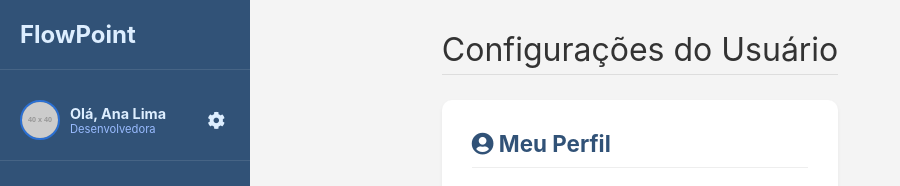
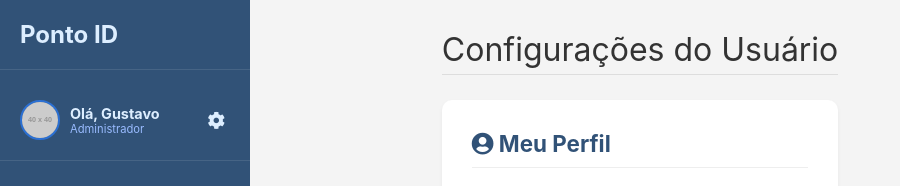
Before and after one commit to GustavoAndrade01/PontoID, a plain HTML site: page config.html in a window 1280 px wide. Shown: the top 186 px of the page, without its empty margins (0-900 px from the left). Drawn offline with Linux system fonts and the light colour scheme; placeholder pictures from the web are drawn by us.

Commit message:
atualização

```diff
--- a/config.html
+++ b/config.html
@@ -17,13 +17,13 @@
         <!-- SIDEBAR -->
         <div class="sidebar">
             <div class="logo-section">
-                <span class="logo-text">FlowPoint</span>
+                <span class="logo-text">Ponto ID</span>
             </div>
             <div class="user-profile">
                 <img src="https://placehold.co/40x40/4a8ff5/ffffff?text=AL" alt="Foto de Perfil" class="profile-pic">
                 <div class="user-info">
-                    <span class="user-name">Olá, Ana Lima</span>
-                    <span class="user-status">Desenvolvedora</span>
+                    <span class="user-name">Olá, Gustavo</span>
+                    <span class="user-status">Administrador</span>
                 </div>
                 <a href="config.html" class="settings-btn" aria-label="Configurações">
                     <i class="fas fa-cog"></i>
```
Also changed, not shown: index.html (+2 -2 lines), meuponto.html (+2 -2 lines), ponto.html (+2 -2 lines), relatorio.html (+1 -1 lines).
